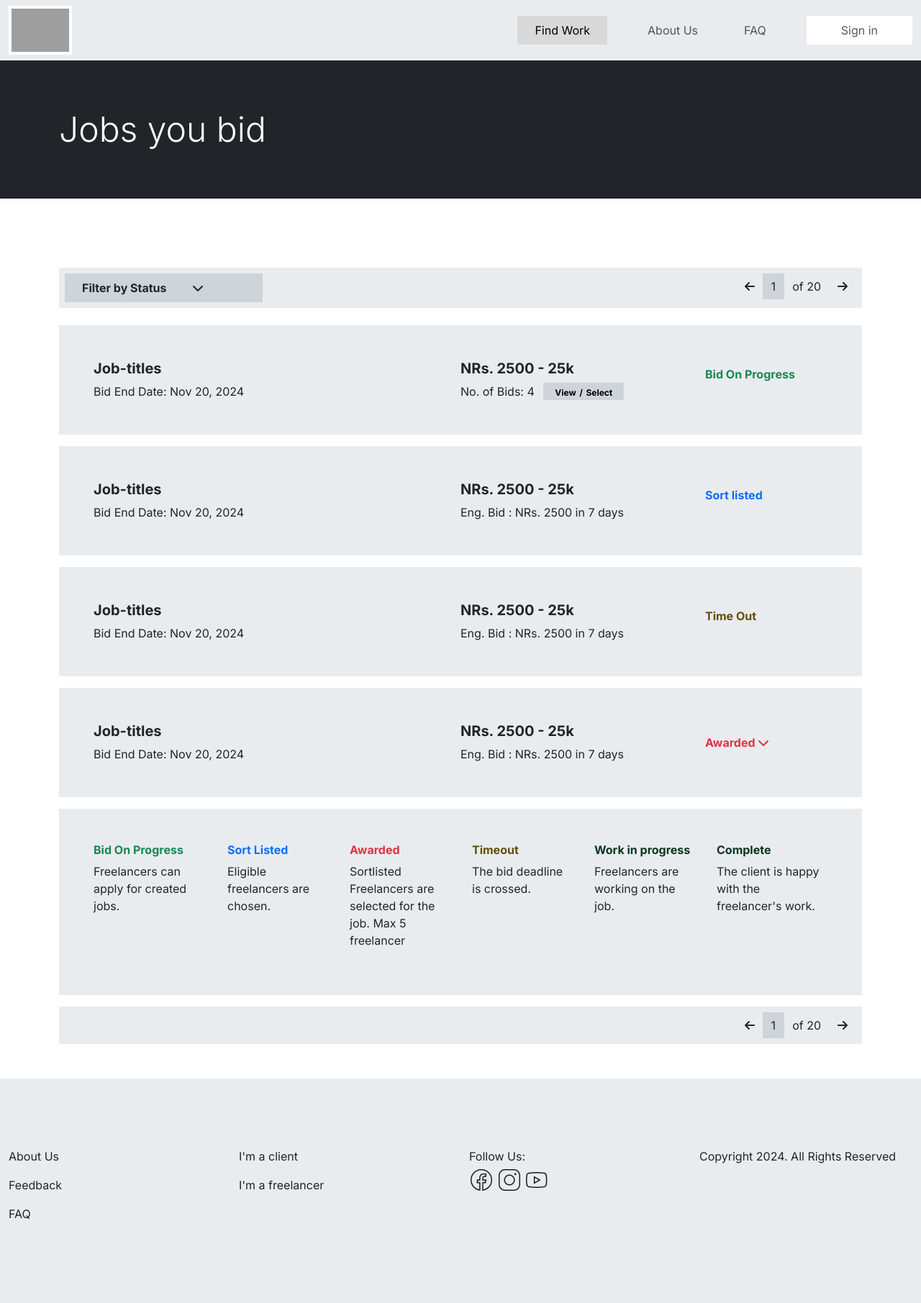
After one commit to Longtail-e-media/freelancer-engineers-world, a PHP site: page /bid-jobs.html in a window 1280 px wide. The commit adds this page. Shown: the whole page at 72% size. Run offline with PHP 8.4, Linux system fonts and the light colour scheme; some libraries are stand-ins or nearby versions; grey boxes are pictures that could not be loaded.

Commit message:
feat: Create more inner pages

```diff
--- a/assets/css/style.css
+++ b/assets/css/style.css
@@ -37,9 +37,10 @@ body {
     background-color: var(--dark-bg);
 }
 
-input:focus {
+input:focus,
+textarea:focus {
     outline: 0 !important;
-    border: 0 !important;
+    /* border: 0 !important; */
     box-shadow: none !important;
 }
 
@@ -99,7 +100,7 @@ input[type="number"]::-webkit-inner-spin-button {
 }
 
 .navbar-brand .logo {
-    width: 6rem;
+    width: 5rem;
     /* height: 24rem; */
     object-fit: cover;
 }
--- /dev/null
+++ b/bid-jobs.html
@@ -0,0 +1,239 @@
+<!DOCTYPE html>
+<html lang="en">
+
+<head>
+    <meta charset="UTF-8">
+    <meta name="viewport" content="width=device-width, initial-scale=1.0">
+    <link href="https://cdn.jsdelivr.net/npm/bootstrap@5.3.3/dist/css/bootstrap.min.css" rel="stylesheet"
+        integrity="sha384-QWTKZyjpPEjISv5WaRU9OFeRpok6YctnYmDr5pNlyT2bRjXh0JMhjY6hW+ALEwIH" crossorigin="anonymous">
+    <link rel="stylesheet" href="https://cdnjs.cloudflare.com/ajax/libs/font-awesome/6.6.0/css/all.min.css">
+    <link rel="stylesheet" href="assets/css/style.css">
+    <title>Document</title>
+
+    <style>
+        a.page-link:focus {
+            border: 0;
+            outline: 0;
+            box-shadow: none;
+        }
+
+        .padding-bottom-100 {
+            padding-bottom: 100px;
+        }
+
+        .view-select * {
+            font-size: 12px;
+            color: black;
+            font-weight: 700;
+            text-decoration: none;
+        }
+        .dropdown-item.active, .dropdown-item:active{
+            background-color: transparent;
+        }
+    </style>
+</head>
+
+<body>
+    <header id="navbar"></header>
+
+    <main>
+        <section class="job-banner bg-dark position-relative">
+            <div class="container">
+                <!-- <video src="" class="h-100 w-100"></video> -->
+                <div class="text-white display-5 position-absolute top-50 translate-middle-y">
+                    Jobs you bid
+                </div>
+            </div>
+        </section>
+        <section class="pb-4">
+            <div class="container">
+                <div class="input-group input-group-md bg-body-secondary p-2 mb-4 justify-content-between">
+                    <div class="dropdown col-md-3 d-flex align-items-center">
+                        <a class="bg-dark-subtle text-decoration-none text-dark py-2 px-4 d-inline-block w-100 fw-bold"
+                            href="#" role="button" data-bs-toggle="dropdown" aria-expanded="false">
+                            <span class="w-100 me-4">Filter by Status</span> &nbsp; <i class="fas fa-chevron-down"></i>
+                        </a>
+
+                        <ul class="dropdown-menu">
+                            <li><a class="dropdown-item" href="#">Action</a></li>
+                            <li><a class="dropdown-item" href="#">Another action</a></li>
+                            <li><a class="dropdown-item" href="#">Something else here</a></li>
+                        </ul>
+                    </div>
+                    <nav aria-label="Page navigation">
+                        <ul class="pagination m-0">
+                            <li class="page-item"><a class="page-link text-dark border-0 rounded-0 bg-transparent"
+                                    href="#"><i class="fa fa-arrow-left"></i></a></li>
+                            <li class="page-item"><a class="page-link text-dark border-0 rounded-0 bg-dark-subtle"
+                                    href="#">1</a></li>
+                            <li class="page-item"><a class="page-link text-dark border-0 rounded-0 bg-transparent"
+                                    href="#">of <span>20</span></a></li>
+                            <li class="page-item"><a class="page-link text-dark border-0 rounded-0 bg-transparent"
+                                    href="#"><i class="fa fa-arrow-right"></i></a></li>
+                        </ul>
+                    </nav>
+                </div>
+                <div class="bg-body-secondary p-5 mb-3">
+                    <div class="d-flex">
+                        <div class="col-md-6">
+                            <h5 class="fs-5 fw-bold">Job-titles</h5>
+                            <p class="fs-6 m-0">Bid End Date: Nov 20, 2024</p>
+                        </div>
+                        <div class="col-md-4">
+                            <h5 class="fs-5 fw-bold">NRs. 2500 - 25k</h5>
+                            <p class="fs-6 m-0 d-inline-block">No. of Bids: <span>4</span></p>
+                            <div class="d-inline-block bg-dark-subtle px-3 ms-2 view-select">
+                                <a href="">View</a>
+                                <span>/</span>
+                                <a href="">Select</a>
+                            </div>
+                        </div>
+                        <div class="col-md-2 d-flex align-items-center">
+                            <p class="text-success fs-6 fw-bold">
+                                Bid On Progress
+                            </p>
+                        </div>
+                    </div>
+                </div>
+                <div class="bg-body-secondary p-5 mb-3">
+                    <div class="d-flex">
+                        <div class="col-md-6">
+                            <h5 class="fs-5 fw-bold">Job-titles</h5>
+                            <p class="fs-6 m-0">Bid End Date: Nov 20, 2024</p>
+                        </div>
+                        <div class="col-md-4">
+                            <h5 class="fs-5 fw-bold">NRs. 2500 - 25k</h5>
+                            <p class="fs-6 m-0 d-inline-block">Eng. Bid : NRs. <span>2500</span> in <span>7 days </span>
+                            </p>
+                        </div>
+                        <div class="col-md-2  d-flex align-items-center">
+                            <p class="text-primary fs-6 fw-bold">
+                                Sort listed
+                            </p>
+                        </div>
+                    </div>
+                </div>
+                <div class="bg-body-secondary p-5 mb-3">
+                    <div class="d-flex">
+                        <div class="col-md-6">
+                            <h5 class="fs-5 fw-bold">Job-titles</h5>
+                            <p class="fs-6 m-0">Bid End Date: Nov 20, 2024</p>
+                        </div>
+                        <div class="col-md-4">
+                            <h5 class="fs-5 fw-bold">NRs. 2500 - 25k</h5>
+                            <p class="fs-6 m-0 d-inline-block">Eng. Bid : NRs. <span>2500</span> in <span>7 days </span>
+                            </p>
+                        </div>
+                        <div class="col-md-2  d-flex align-items-center">
+                            <p class="text-warning-emphasis fs-6 fw-bold">
+                                Time Out
+                            </p>
+                        </div>
+                    </div>
+                </div>
+                <div class="bg-body-secondary p-5 mb-3">
+                    <div class="d-flex">
+                        <div class="col-md-6">
+                            <h5 class="fs-5 fw-bold">Job-titles</h5>
+                            <p class="fs-6 m-0">Bid End Date: Nov 20, 2024</p>
+                        </div>
+                        <div class="col-md-4">
+                            <h5 class="fs-5 fw-bold">NRs. 2500 - 25k</h5>
+                            <p class="fs-6 m-0 d-inline-block">Eng. Bid : NRs. <span>2500</span> in <span>7 days </span>
+                            </p>
+                        </div>
+                        <div class="col-md-2  d-flex align-items-center">
+                            <a class="nav-link text-danger fs-6 fw-bold dropdown" href="#" role="button"
+                                data-bs-toggle="dropdown" aria-expanded="false">
+                                Awarded <i class="fas fa-chevron-down"></i>
+                            </a>
+                            <ul class="dropdown-menu">
+                                <li><a class="dropdown-item text-success-emphasis fs-6 fw-bold" href="#">Work on progress</a></li>
+                                <li><a class="dropdown-item text-danger-emphasis fs-6 fw-bold" href="#">Completed</a></li>
+                            </ul>
+                        </div>
+                    </div>
+                </div>
+
+                <div class="bg-body-secondary p-5 mb-3">
+                    <div class="d-flex">
+                        <div class="col-lg-2 col-md-4 pe-3">
+                            <h5 class="text-success fs-6 fw-bold">
+                                Bid On Progress
+                            </h5>
+                            <p>
+                                Freelancers can apply for created jobs.
+                            </p>
+                        </div>
+                        <div class="col-lg-2 col-md-4 px-3">
+                            <h5 class="text-primary fs-6 fw-bold">
+                                Sort Listed
+                            </h5>
+                            <p>
+                                Eligible freelancers are chosen.
+                            </p>
+                        </div>
+                        <div class="col-lg-2 col-md-4 px-3">
+                            <h5 class="text-danger fs-6 fw-bold">
+                                Awarded
+                            </h5>
+                            <p>
+                                Sortlisted Freelancers are selected for the job. Max 5 freelancer
+                            </p>
+                        </div>
+                        <div class="col-lg-2 col-md-4 px-3">
+                            <h5 class="text-warning-emphasis fs-6 fw-bold">
+                                Timeout
+                            </h5>
+                            <p>
+                                The bid deadline is crossed.
+                            </p>
+                        </div>
+                        <div class="col-lg-2 col-md-4 px-3">
+                            <h5 class="text-success-emphasis fs-6 fw-bold">
+                                Work in progress
+                            </h5>
+                            <p>
+                                Freelancers are working on the job.
+                            </p>
+                        </div>
+                        <div class="col-lg-2 col-md-4 ps-3">
+                            <h5 class="text-success-emphasis fs-6 fw-bold">
+                                Complete
+                            </h5>
+                            <p>
+                                The client is happy with the freelancer's work.
+                            </p>
+                        </div>
+                    </div>
+                </div>
+
+                <div class="input-group input-group-md bg-body-secondary p-2 mb-4 justify-content-end">
+                    <nav aria-label="Page navigation">
+                        <ul class="pagination m-0">
+                            <li class="page-item"><a class="page-link text-dark border-0 rounded-0 bg-transparent"
+                                    href="#"><i class="fa fa-arrow-left"></i></a></li>
+                            <li class="page-item"><a class="page-link text-dark border-0 rounded-0 bg-dark-subtle"
+                                    href="#">1</a></li>
+                            <li class="page-item"><a class="page-link text-dark border-0 rounded-0 bg-transparent"
+                                    href="#">of <span>20</span></a></li>
+                            <li class="page-item"><a class="page-link text-dark border-0 rounded-0 bg-transparent"
+                                    href="#"><i class="fa fa-arrow-right"></i></a></li>
+                        </ul>
+                    </nav>
+                </div>
+            </div>
+        </section>
+    </main>
+
+    <div id="footer"></div>
+
+    <script src="https://cdn.jsdelivr.net/npm/bootstrap@5.3.3/dist/js/bootstrap.bundle.min.js"
+        integrity="sha384-YvpcrYf0tY3lHB60NNkmXc5s9fDVZLESaAA55NDzOxhy9GkcIdslK1eN7N6jIeHz"
+        crossorigin="anonymous"></script>
+    <script src="https://cdnjs.cloudflare.com/ajax/libs/font-awesome/6.6.0/js/all.min.js"></script>
+    <script src="https://cdnjs.cloudflare.com/ajax/libs/jquery/3.7.1/jquery.min.js"></script>
+    <script src="./assets/js/app.js"></script>
+</body>
+
+</html>
--- a/components/navbar.html
+++ b/components/navbar.html
@@ -20,7 +20,7 @@
                     <a class="nav-link fs-6" href="#">FAQ</a>
                 </li>
                 <li class="nav-item ">
-                    <a class="nav-link fs-6 bg-white px-5 py-2" href="#">Sign in</a>
+                    <a class="nav-link fs-6 bg-white px-5 py-2" href="../signup.html">Sign in</a>
                 </li>
             </ul>
         </div>
```
Also changed, not shown: about-freelancer.html (added, +104 -0 lines), searched-page.html (added, +143 -0 lines).
